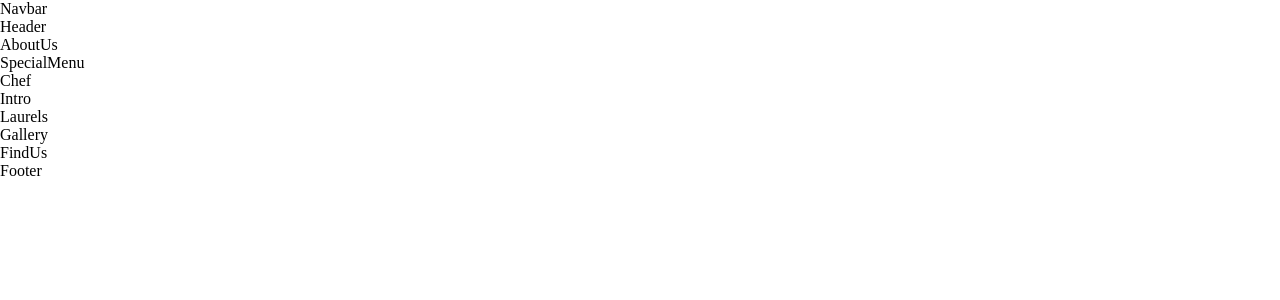
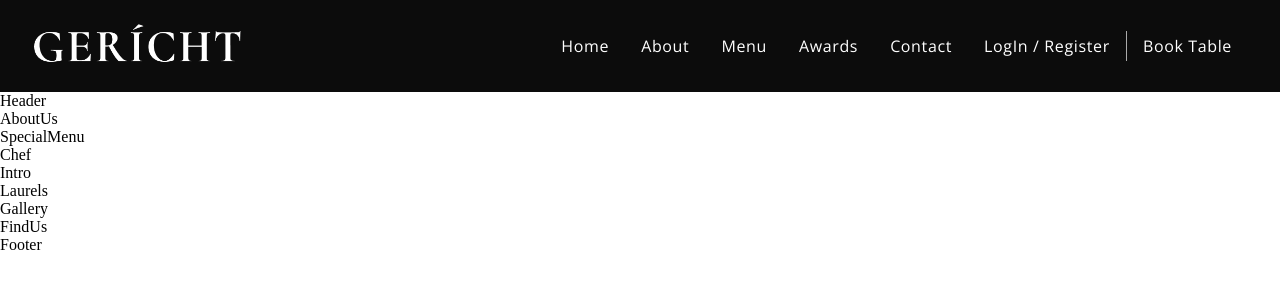
Before and after one commit to ferkuellar/restaurant-project, a React (Create React App) app: page / in a window 1280 px wide. Shown: the top 300 px of the page. Built offline with nearby package versions, Linux system fonts and the light colour scheme; a web font is replaced by a local one.

Commit message:
se termina el navegation bar

```diff
--- a/src/components/Navbar/Navbar.css
+++ b/src/components/Navbar/Navbar.css
@@ -0,0 +1,134 @@
+.app__navbar {
+    width: 100%;
+    display:flex;
+    justify-content: space-between;
+    align-items: center;
+    background: var(--color-black);
+
+    padding: 1rem 2rem;
+}
+
+
+.app__navbar-logo {
+    display: flex;
+    justify-content: flex-start;
+    align-items: center;
+}
+
+.app__navbar-logo img {
+    width: 150px;
+}
+
+.app__navbar_links {
+    flex: 1;
+    display: flex;
+    justify-content: flex-end;
+    align-items: center;
+
+    list-style: none;
+}
+
+.app__navbar_links li {
+    margin: 0 1rem;
+    cursor: pointer;
+}
+
+.app__navbar_links li:hover {
+    color: var(--color-grey);
+}
+
+.app__navbar-login {
+    display: flex;
+    justify-content: flex-end;
+    align-items: center;
+}
+
+.app__navbar-login a {
+    margin: 0 1rem;
+    text-decoration: none;
+    transition: 0.5s ease;
+}
+
+.app__navbar-login a:hover {
+    border-bottom: 1px solid var(--color-golden);
+}
+
+.app__navbar-login div {
+    width: 1px;
+    height: 30px;
+    background-color: var(--color-grey);
+}
+
+.app__navbar-smallscreen {
+    display: none;
+}
+
+.app__navbar-smallscreen_overlay {
+    position: fixed;
+    top: 0;
+    left: 0;
+    width: 100%;
+    height: 100vh;
+    background: var(--color-black);
+    transition: 0.5s ease;
+
+    flex-direction: column;
+    z-index: 5;
+}
+
+.app__navbar-smallscreen_overlay
+.overlay__close {
+    font-size: 27px;
+    color: var(--color-golden);
+
+    position: absolute;
+    top: 20px;
+    right: 20px;
+}
+
+.app__navbar-smallscreen_links {
+    list-style: none;
+}
+
+.app__navbar-smallscreen_links li {
+    margin: 2rem;
+    cursor:  pointer;
+    color: var(--color-golden);
+    font-size: 2rem;
+    text-align: center;
+    font-family: var(--font-base);
+}
+
+.app__navbar-smallscreen_links li:hover {
+    color: var(--color-white)
+}
+
+@media screen and (max-width: 2000px) {
+    .app__navbar-logo img {
+        width: 210px;
+    }
+}
+
+@media screen and (max-width: 1150px) {
+    .app__navbar_links {
+        display: none;
+    }
+
+    .app__navbar-smallscreen {
+        display: flex;
+    }
+}
+
+@media screen and (max-width: 650px) {
+    .app__navbar {
+        padding: 1rem;
+    }
+
+    .app__navbar-login {
+        display: none;
+    }
+
+    .app__navbar-logo img {
+        width: 110px;
+    }
+}
--- a/src/components/Navbar/Navbar.jsx
+++ b/src/components/Navbar/Navbar.jsx
@@ -1,11 +1,48 @@
-import React from 'react';
+import React, {useState} from 'react';
+import { GiHamburgerMenu } from 'react-icons/gi';
+import { MdOutlineRestaurantMenu } from 'react-icons/md';
 
 import './Navbar.css';
+import images from '../../constants/images';
 
-const Navbar = () => (
-  <div>
-    Navbar
-  </div>
-);
+const Navbar = () => {
+    const [toggleMenu, setToggleMenu] = useState(false);
+    return (
+        <nav className="app__navbar">
+            <div className="app__navbar-logo">
+                <img src={images.gericht} alt="app__logo" />
+            </div>
+            <ul className="app__navbar_links">
+                <li className="p__opensans"><a href="#home">Home</a></li>
+                <li className="p__opensans"><a href="#about">About</a></li>
+                <li className="p__opensans"><a href="#menu">Menu</a></li>
+                <li className="p__opensans"><a href="#awards">Awards</a></li>
+                <li className="p__opensans"><a href="#contact">Contact</a></li>
+            </ul>
+            <div className="app__navbar-login">
+                <a href='#login' className='p__opensans'>LogIn / Register</a>
+                <div />
+                <a href='/' className='p__opensans'>Book Table</a>
+            </div>
 
+            <div className="app__navbar-smallscreen">
+                <GiHamburgerMenu color='#fff' fontSize={27} onClick={() => setToggleMenu(true)}/>
+
+                {toggleMenu && (
+                <div className="app__navbar-smallscreen_overlay flex__center slide-bottom">
+                    <MdOutlineRestaurantMenu color='#fff' className='overlay_close' fontSize={27} onClick={() => setToggleMenu(false)}/>
+                    <ul className="app__navbar-smallscreen_links">
+                        <li className="p__opensans"><a href="#home">Home</a></li>
+                        <li className="p__opensans"><a href="#about">About</a></li>
+                        <li className="p__opensans"><a href="#menu">Menu</a></li>
+                        <li className="p__opensans"><a href="#awards">Awards</a></li>
+                        <li className="p__opensans"><a href="#contact">Contact</a></li>
+                    </ul>
+                </div>
+                )}
+
+            </div>
+        </nav>
+    );
+}
 export default Navbar;
```
